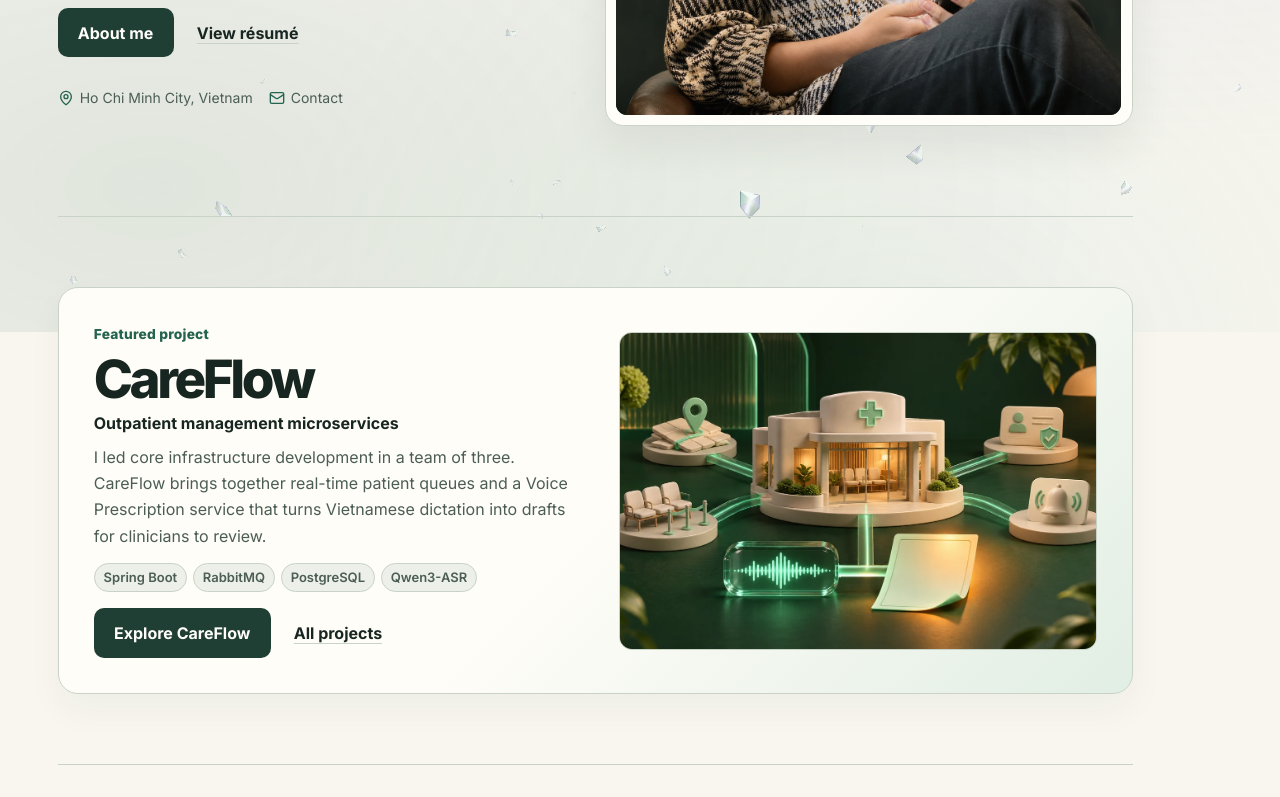
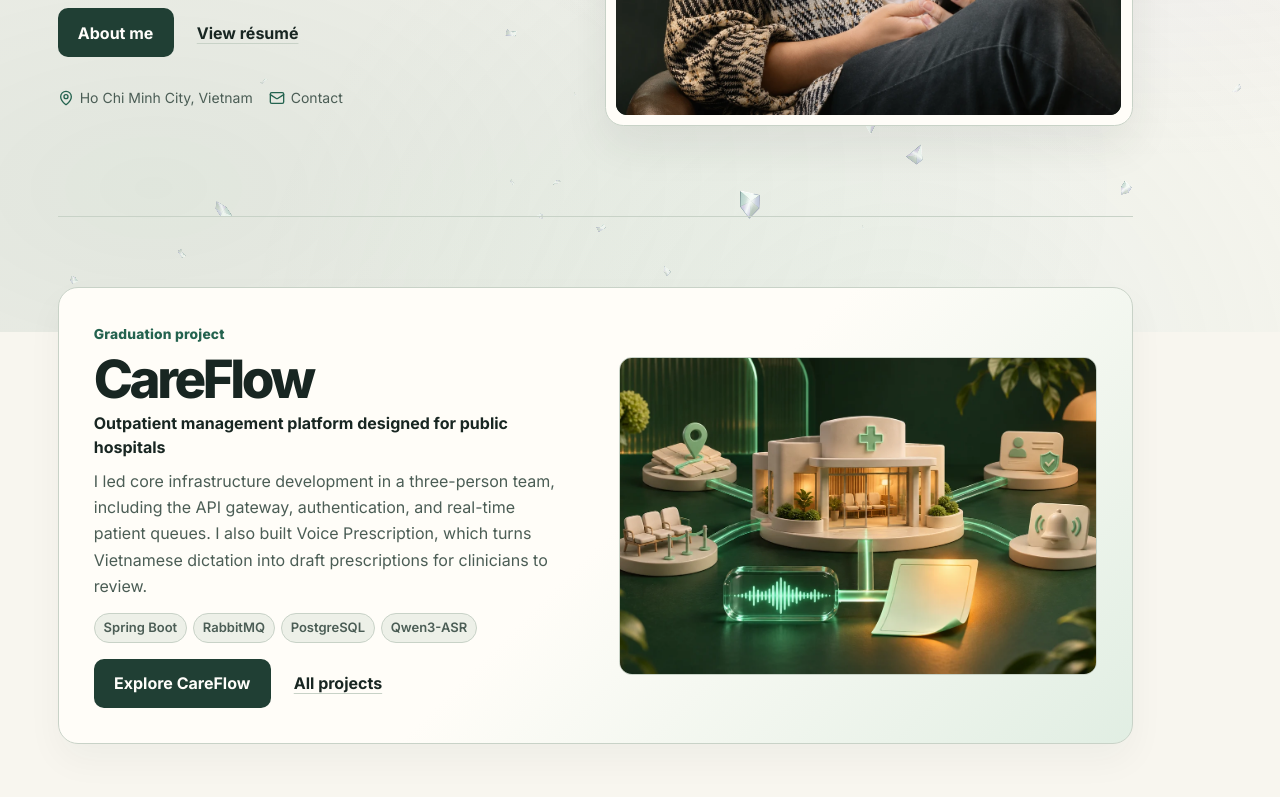
Before and after one commit to dangkhoiii02/portfolio, a Next.js app: page / in a window 1280 px wide. Shown: the part 468-1265 px from the top of the page. Built offline with nearby package versions, Linux system fonts and the light colour scheme.

Commit message:
Clarify CareFlow graduation project scope on home

```diff
--- a/src/app/page.tsx
+++ b/src/app/page.tsx
@@ -46,13 +46,13 @@ function CareFlowFeature() {
       <Reveal>
         <div className="feature-card feature-summary home-feature">
           <div className="feature-copy">
-            <p className="eyebrow feature-label">Featured project</p>
+            <p className="eyebrow feature-label">Graduation project</p>
             <h2 id="featured-careflow-title">CareFlow</h2>
-            <p className="feature-subtitle">Outpatient management microservices</p>
+            <p className="feature-subtitle">Outpatient management platform designed for public hospitals</p>
             <p>
-              I led core infrastructure development in a team of three. CareFlow brings together
-              real-time patient queues and a Voice Prescription service that turns Vietnamese
-              dictation into drafts for clinicians to review.
+              I led core infrastructure development in a three-person team, including the API gateway,
+              authentication, and real-time patient queues. I also built Voice Prescription, which turns
+              Vietnamese dictation into draft prescriptions for clinicians to review.
             </p>
             <ul className="tags" aria-label="CareFlow technologies">
               {["Spring Boot", "RabbitMQ", "PostgreSQL", "Qwen3-ASR"].map(tag => <li key={tag}>{tag}</li>)}
```
